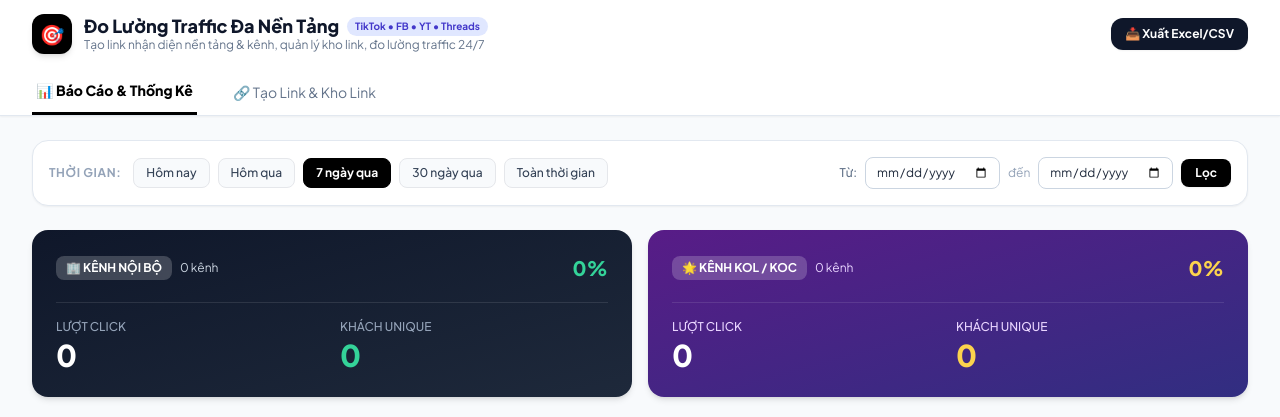
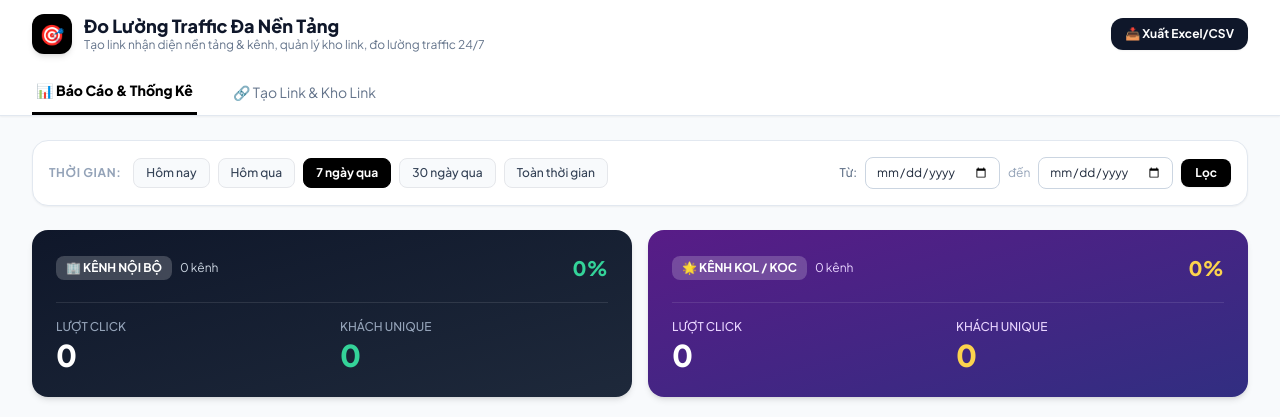
Before and after one commit to minhanhbeatrice/tiktok-tracker, a Flask app: page / in a window 1280 px wide. Shown: the top 417 px of the page. Run offline with Flask 3, Linux system fonts and the light colour scheme; data that the repository does not hold is empty; some libraries are stand-ins or nearby versions.

```diff
--- a/link_tracker_app/templates/index.html
+++ b/link_tracker_app/templates/index.html
@@ -26,7 +26,6 @@
         <div>
           <div class="flex items-center gap-2">
             <h1 class="text-lg font-black text-slate-900 leading-tight">Đo Lường Traffic Đa Nền Tảng</h1>
-            <span class="px-2 py-0.5 text-[10px] font-bold bg-indigo-100 text-indigo-700 rounded-full">TikTok • FB • YT • Threads</span>
           </div>
           <p class="text-xs text-slate-500">Tạo link nhận diện nền tảng & kênh, quản lý kho link, đo lường traffic 24/7</p>
         </div>
```
